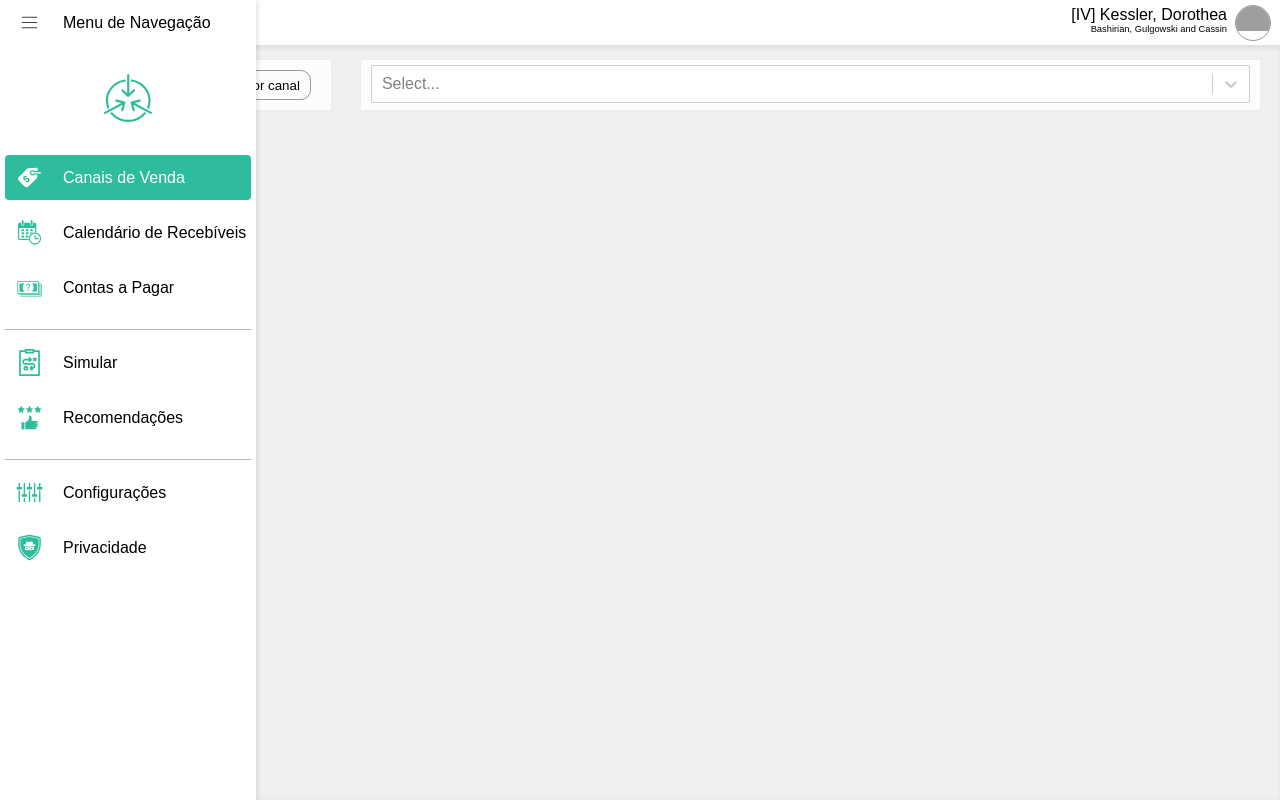
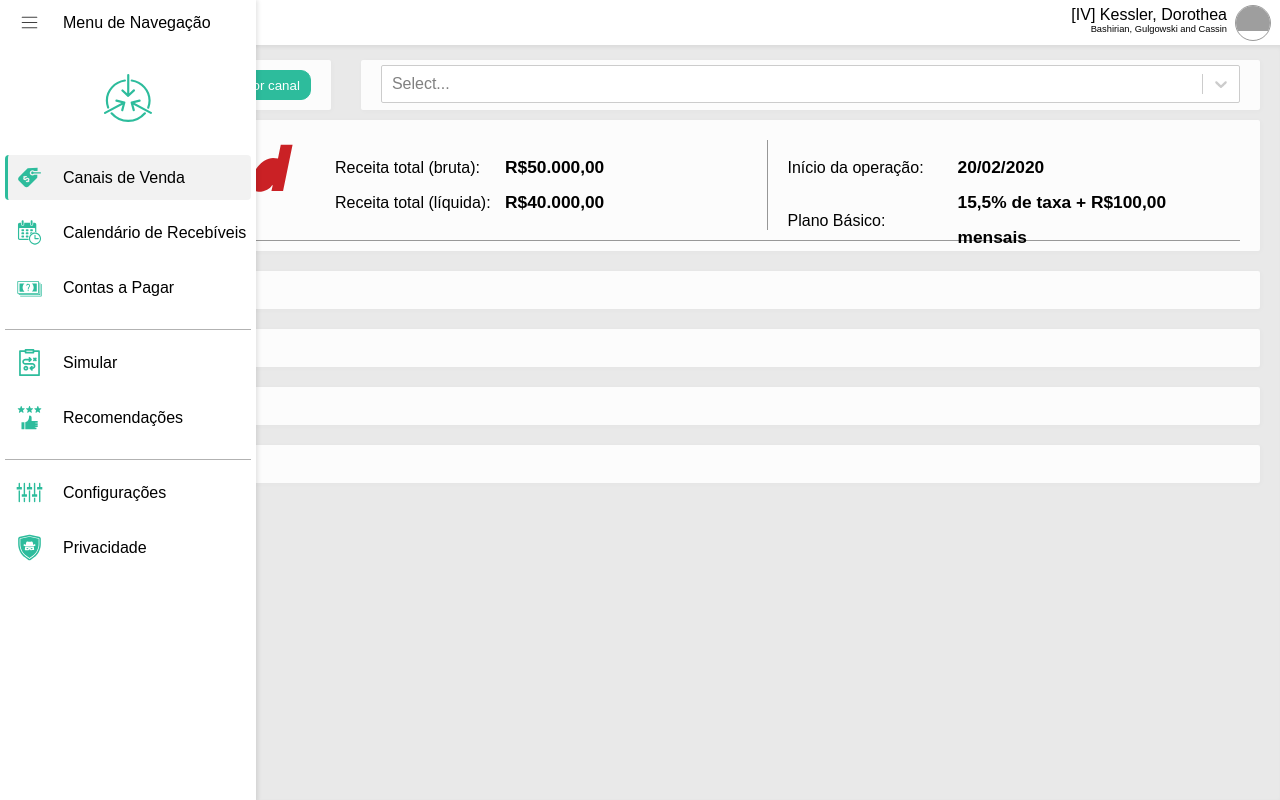
Before and after one commit to lucaspdp/omni-wallet-front, a React (Create React App) app: page /dashboard in a window 1280 px wide. Built offline with nearby package versions, Linux system fonts and the light colour scheme; grey boxes are pictures that could not be loaded; a web font is replaced by a local one.

Commit message:
Sales Channel Implementation;

```diff
--- a/src/components/SideMenu/MenuItem/index.tsx
+++ b/src/components/SideMenu/MenuItem/index.tsx
@@ -23,7 +23,7 @@ export default function MenuItem(props: MenuItemProps) {
     >
       <MenuIcon>
         <SvgIconStyle
-          color={props.isSelected ? '#FFF' : props.iconColor ?? '#404040'}
+          color={props.iconColor ?? '#404040'}
           size={props.iconSize}
           source={props.image}
         />
--- a/src/components/SideMenu/MenuItem/styles.tsx
+++ b/src/components/SideMenu/MenuItem/styles.tsx
@@ -26,8 +26,8 @@ export const Container = styled.div<SideMenuItemProps>`
   ${(props) =>
     props.selected
       ? `
-  background-color: var(--primary-color);
-  color: white;
+      background-color: rgba(0, 0, 0, 0.05);
+        border-left: 3px solid var(--primary-color);
   `
       : ``}
 
--- a/src/pages/Dashboard/fragments/FragmentStyles.tsx
+++ b/src/pages/Dashboard/fragments/FragmentStyles.tsx
@@ -26,6 +26,8 @@ export const FullRowCard = styled.div`
   box-shadow: 1px 1px 4px 1px rgba(0, 0, 0, 0.02);
   transition: box-shadow 0.3s;
   margin-bottom: 20px;
+  padding: 10px 20px;
+  overflow: auto;
   &:hover {
     box-shadow: 1px 1px 4px 1px rgba(0, 0, 0, 0.1);
   }
--- a/src/pages/Dashboard/fragments/SalesChannel/SalesChannelFragment.tsx
+++ b/src/pages/Dashboard/fragments/SalesChannel/SalesChannelFragment.tsx
@@ -6,7 +6,7 @@ import PickChannelVisualization from './pickChannelView/PickChannelVisualization
 import ChannelSelector from './channelSelector/ChannelSelector';
 
 export default function SalesChannelFragment() {
-  const [selectedView, setSelectedView] = useState('');
+  const [selectedView, setSelectedView] = useState('SingleChannel');
   const views: any = {
     AllChannels: {
       label: 'Todos os canais',
--- a/src/pages/Dashboard/fragments/SalesChannel/SalesChannelStyles.tsx
+++ b/src/pages/Dashboard/fragments/SalesChannel/SalesChannelStyles.tsx
@@ -45,6 +45,6 @@ export const FragmentChannelSelector = styled(FullRowCard)`
   box-sizing: border-box;
   min-width: 100px;
   height: 50px;
-  padding: 5px 10px;
+  padding: 5px 20px;
 
 `;
--- a/src/pages/Dashboard/fragments/SalesChannel/pickChannelView/PickChannelStyles.tsx
+++ b/src/pages/Dashboard/fragments/SalesChannel/pickChannelView/PickChannelStyles.tsx
@@ -1,3 +1,58 @@
 import styled from 'styled-components';
+import { SvgIconStyle } from '../../../../../styles/global';
 
 export const Container = styled.div``;
+
+export const MarketplaceInfoGrid = styled.div`
+  position: relative;
+  top: 0px;
+  left: 0px;
+  display: grid;
+  width: 100%;
+  height: auto;
+  border-bottom: 1px solid rgba(0, 0, 0, 0.4);
+  grid-template-columns: 200px 1fr 1fr;
+  grid-template-rows: 90px;
+  padding: 10px 20px;
+`;
+
+export const MarketplaceIcon = styled(SvgIconStyle)``;
+
+export const MarketplaceInfoColumn = styled.div`
+  height: 100%;
+  padding: 10px 20px;
+  box-sizing: border-box;
+  &:nth-child(2) {
+    border-right: 1px solid rgba(0, 0, 0, 0.4);
+  }
+`;
+
+export const MarketplaceInfoRow = styled.div`
+  width: 100%;
+  height: 35px;
+  line-height: 35px;
+  display: grid;
+  grid-template-columns: 170px 1fr;
+  align-items: center;
+`;
+
+export const Label = styled.div`
+  font-size: 12pt;
+  float: left;
+  margin-right: 4px;
+`;
+
+export const Info = styled.div`
+  font-weight: bold;
+  font-size: 13pt;
+  float: left;
+`;
+
+
+export const MarketplaceChartDisplay = styled.div`
+
+`;
+
+export const ChartFilters = styled.div``;
+
+export const ChartFiltersTitle = styled.div``;
--- a/src/pages/Dashboard/fragments/SalesChannel/pickChannelView/PickChannelVisualization.tsx
+++ b/src/pages/Dashboard/fragments/SalesChannel/pickChannelView/PickChannelVisualization.tsx
@@ -1,15 +1,62 @@
 import React from 'react';
-
-import { Container } from './PickChannelStyles';
+import iFoodLogo from '../../../../../assets/img/marketplaces/ifood-logo.svg';
+import {
+  Container,
+  MarketplaceIcon,
+  MarketplaceInfoColumn,
+  MarketplaceInfoGrid,
+  MarketplaceInfoRow,
+  Info,
+  Label,
+  MarketplaceChartDisplay,
+  ChartFilters,
+  ChartFiltersTitle
+} from './PickChannelStyles';
 import { FullRowCard } from '../../FragmentStyles';
 
 export default function PickChannelVisualization() {
-  return <Container>
-    <FullRowCard>Channel 1</FullRowCard>
-    <FullRowCard>Channel 2</FullRowCard>
-    <FullRowCard>Channel 3</FullRowCard>
-    <FullRowCard>Channel 4</FullRowCard>
-    <FullRowCard>Channel 5</FullRowCard>
+  return (
+    <Container>
+      <FullRowCard>
+        <MarketplaceInfoGrid>
+          <MarketplaceIcon source={iFoodLogo} color={'#CA2125'}></MarketplaceIcon>
 
-  </Container>;
+          <MarketplaceInfoColumn>
+            <MarketplaceInfoRow>
+              <Label>Receita total (bruta): </Label>
+              <Info> R$50.000,00</Info>
+            </MarketplaceInfoRow>
+            <MarketplaceInfoRow>
+              <Label>Receita total (líquida): </Label>
+              <Info> R$40.000,00</Info>
+            </MarketplaceInfoRow>
+          </MarketplaceInfoColumn>
+
+          <MarketplaceInfoColumn>
+            <MarketplaceInfoRow>
+              <Label>Início da operação:</Label>
+              <Info>20/02/2020</Info>
+            </MarketplaceInfoRow>
+            <MarketplaceInfoRow>
+              <Label>Plano Básico:</Label>
+              <Info>15,5% de taxa + R$100,00 mensais</Info>
+            </MarketplaceInfoRow>
+          </MarketplaceInfoColumn>
+
+
+        </MarketplaceInfoGrid>
+        <MarketplaceChartDisplay>
+          <ChartFilters>
+            <ChartFiltersTitle>
+
+            </ChartFiltersTitle>
+          </ChartFilters>
+        </MarketplaceChartDisplay>
+      </FullRowCard>
+      <FullRowCard>Channel 2</FullRowCard>
+      <FullRowCard>Channel 3</FullRowCard>
+      <FullRowCard>Channel 4</FullRowCard>
+      <FullRowCard>Channel 5</FullRowCard>
+    </Container>
+  );
 }
--- a/src/pages/Dashboard/styles.tsx
+++ b/src/pages/Dashboard/styles.tsx
@@ -28,7 +28,7 @@ export const Body = styled.div`
   border-top-left-radius: 4px;
   grid-row: 2 / span 1;
   grid-column: 2 / span 1;
-  background-color: #f0f0f0;
+  background-color: #e9e9e9;
   z-index: 1;
   padding: 10px 20px;
 `;
@@ -39,5 +39,5 @@ export const BodyShadowFx = styled.div`
   grid-column: 2 / span 1;
   z-index: 2;
   pointer-events: none;
-  box-shadow: inset 2px 2px 6px rgba(0, 0, 0, 0.1);
+  box-shadow: inset 2px 2px 4px rgba(0, 0, 0, 0.07);
 `;
```
Also changed, not shown: src/assets/img/marketplaces/ifood-logo.svg (added).
